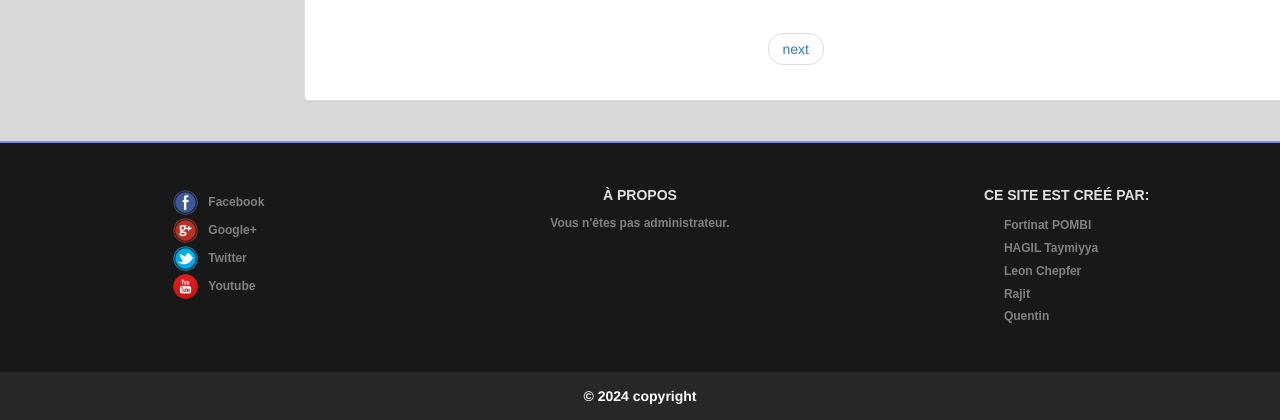
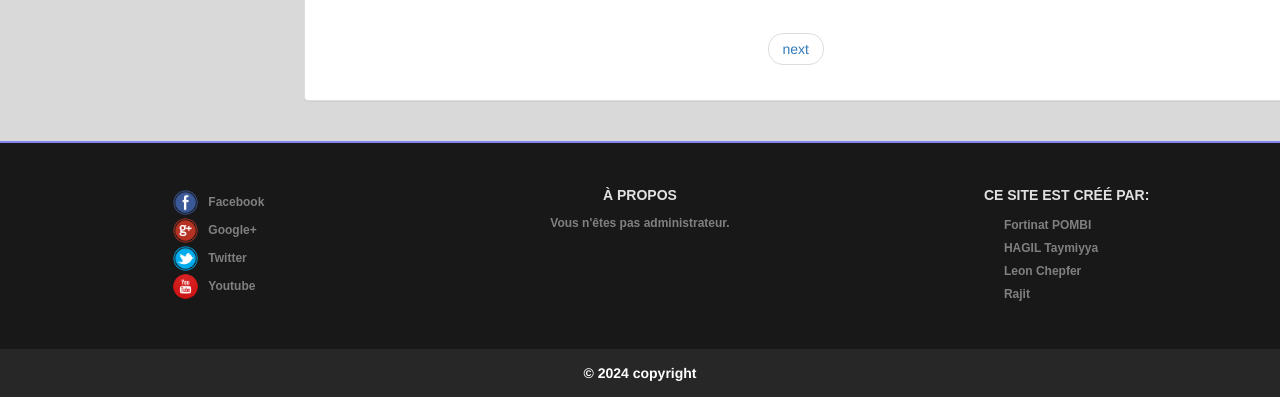
Before and after one commit to chef-Cuisto/Biblio2, a PHP site: page /index.php in a window 1280 px wide. Shown: the part 1927-2347 px from the top of the page. After the commit the page ends 2324 px from the top, so only its background shows below. Run offline with PHP 8.4, Linux system fonts and the light colour scheme; data comes from the database, SQL or seed files in the repository; some libraries are stand-ins or nearby versions.

Commit message:
premier push

```diff
--- a/composant/footer.php
+++ b/composant/footer.php
@@ -28,8 +28,7 @@
                 <li><a href="#">Fortinat POMBI</a></li>
                 <li><a href="#">HAGIL Taymiyya</a></li>
                 <li><a href="#">Leon Chepfer</a></li>
-                <li><a href="#">Rajit</a></li>
-                <li><a href="#">Quentin</a></li>
+                <li><a href="#">Rajit </a></li>
             </ul>
         </div>
     </div>
```
